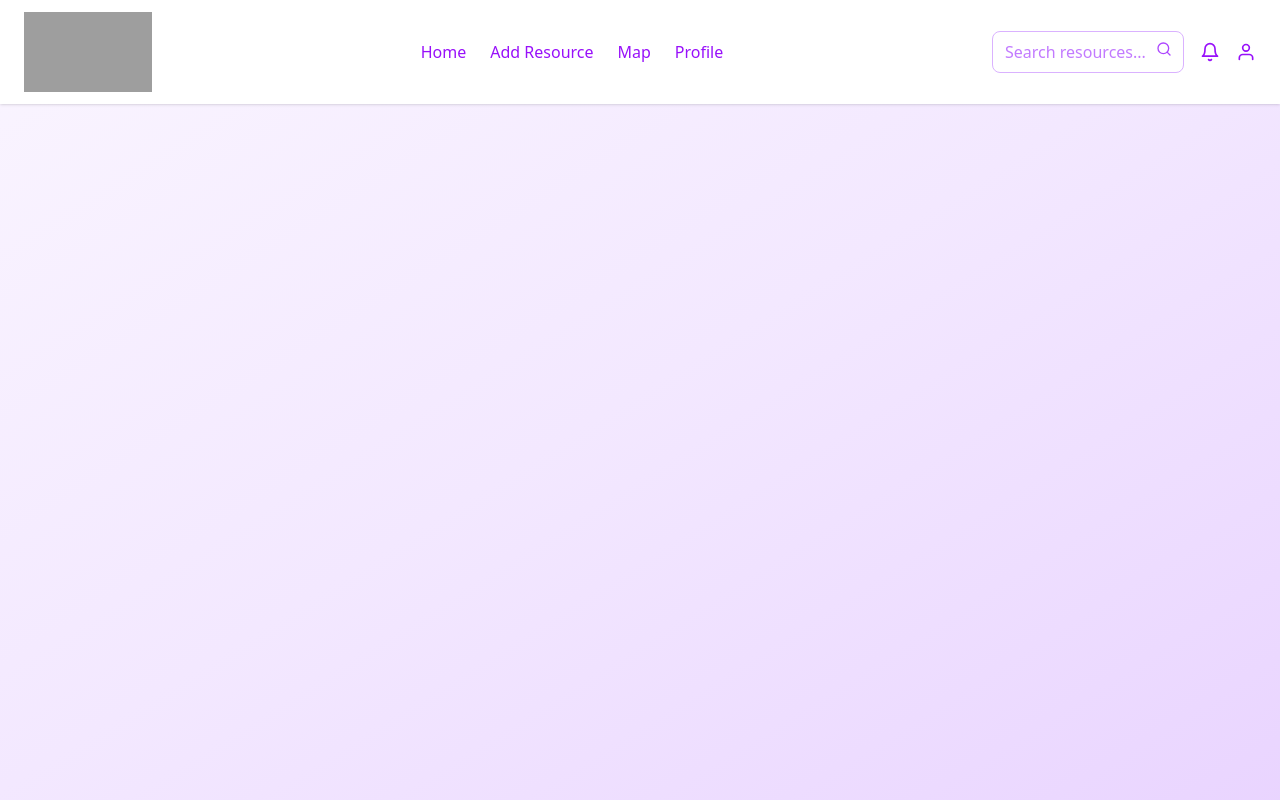
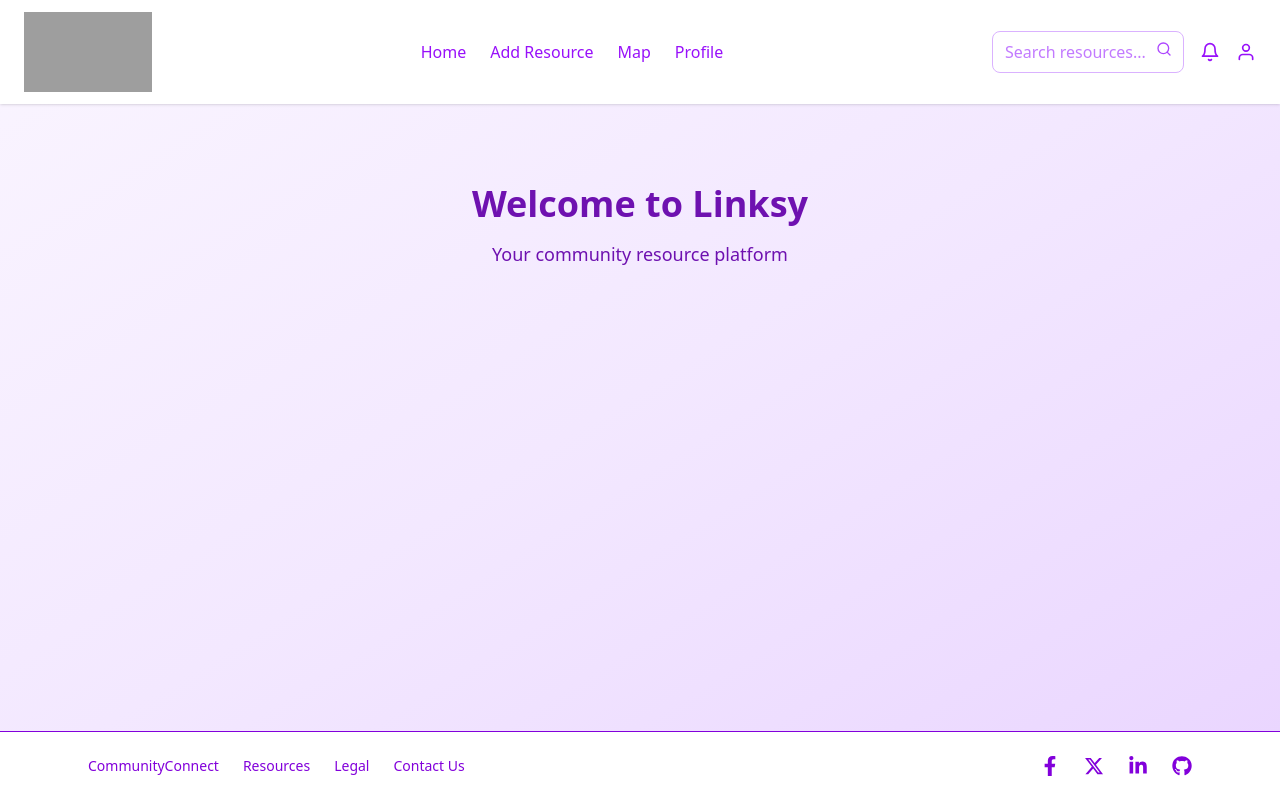
Before and after one commit to anshidarinshii/Linksy, a React (Vite) app in the folder frontend/: page / in a window 1280 px wide. Built offline with nearby package versions, Linux system fonts and the light colour scheme; grey boxes are pictures that could not be loaded.

Commit message:
footer done

```diff
--- a/frontend/src/App.jsx
+++ b/frontend/src/App.jsx
@@ -1,14 +1,23 @@
 import React from "react";
 import Navbar from "./components/Navbar";
+import Footer from "./components/Footer";
 
 const App = () => {
   console.log("Rendering App");
 
   return (
-    <div className="min-h-screen bg-gradient-to-br from-purple-50 via-purple-100 to-purple-200">
+    <div className="min-h-screen flex flex-col bg-gradient-to-br from-purple-50 via-purple-100 to-purple-200">
+      {/* Navbar */}
       <Navbar />
-      <main className="text-center text-purple-800 py-20">
+
+      {/* Main Content */}
+      <main className="flex-grow text-center text-purple-800 py-20">
+        <h1 className="text-4xl font-bold">Welcome to Linksy</h1>
+        <p className="mt-4 text-lg">Your community resource platform</p>
       </main>
+
+      {/* Footer */}
+      <Footer />
     </div>
   );
 };
--- a/frontend/src/components/Footer.jsx
+++ b/frontend/src/components/Footer.jsx
@@ -1,14 +1,57 @@
-export default function Footer() {
+import React from "react";
+import { FaFacebookF, FaLinkedinIn, FaGithub } from "react-icons/fa";
+import { FaXTwitter } from "react-icons/fa6";
+
+const Footer = () => {
   return (
-    <footer className="border-t py-6 mt-8">
-      <div className="max-w-6xl mx-auto px-6 text-sm text-gray-600 flex justify-between">
-        <div>© {new Date().getFullYear()} OpenDataLocal</div>
-        <div className="space-x-4">
-          <a href="#">Resources</a>
-          <a href="#">Contact</a>
-          <a href="#">Legal</a>
+    <footer className="w-full border-t bg-white text-purple-700 py-6 mt-8">
+      <div className="max-w-6xl mx-auto px-6 flex flex-col md:flex-row items-center justify-between">
+        {/* Left Side Links */}
+        <div className="flex space-x-6 text-sm font-medium">
+          <a href="#" className="hover:text-black transition-colors">
+            CommunityConnect
+          </a>
+          <a href="#" className="hover:text-black transition-colors">
+            Resources
+          </a>
+          <a href="#" className="hover:text-black transition-colors">
+            Legal
+          </a>
+          <a href="#" className="hover:text-black transition-colors">
+            Contact Us
+          </a>
+        </div>
+
+        {/* Right Side Social Icons */}
+        <div className="flex space-x-6 mt-4 md:mt-0">
+          <a
+            href="#"
+            className="hover:text-purple-800 transform hover:scale-125 transition-transform duration-300"
+          >
+            <FaFacebookF size={20} />
+          </a>
+          <a
+            href="#"
+            className="hover:text-purple-800 transform hover:scale-125 transition-transform duration-300"
+          >
+            <FaXTwitter size={20} />
+          </a>
+          <a
+            href="#"
+            className="hover:text-purple-800 transform hover:scale-125 transition-transform duration-300"
+          >
+            <FaLinkedinIn size={20} />
+          </a>
+          <a
+            href="#"
+            className="hover:text-purple-800 transform hover:scale-125 transition-transform duration-300"
+          >
+            <FaGithub size={20} />
+          </a>
         </div>
       </div>
     </footer>
   );
-}
+};
+
+export default Footer;
```
